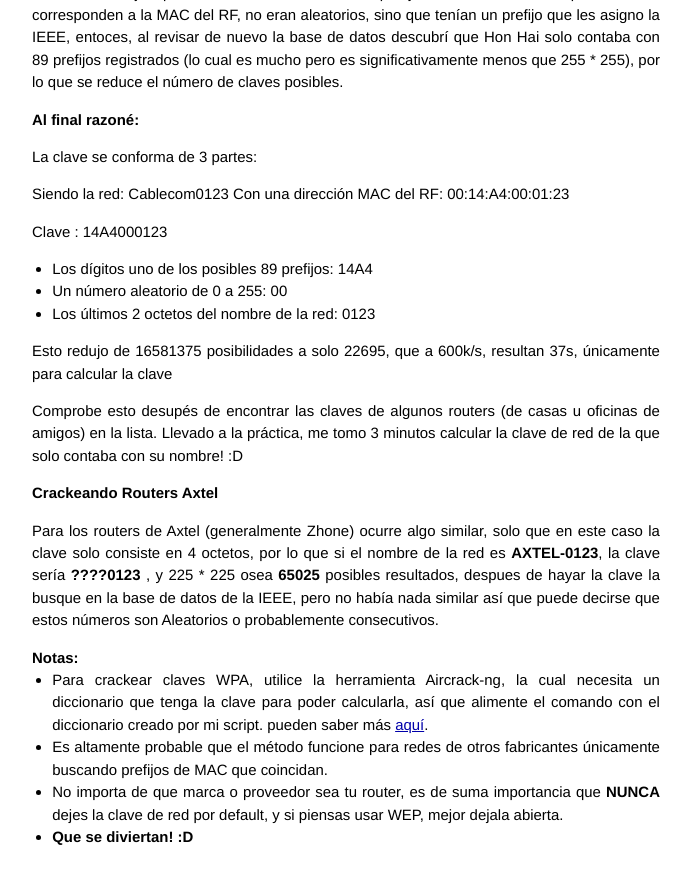
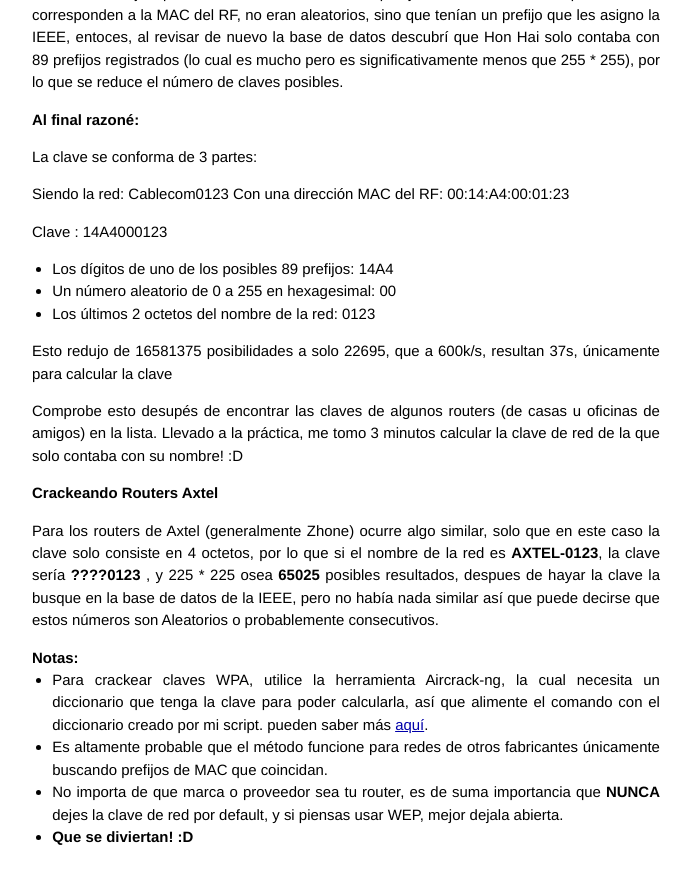
Before and after one commit to Mackaber/Mackaber.github.io, a Jekyll site: the page built from _posts/2014-05-22-vulnerabilidades-cablecom.md, in a window 1280 px wide and 900 px high, scrolled down 2275 px. Shown: the top 884 px of the window, without its empty margins (294-986 px from the left). Built offline with Jekyll 4.4.1, drawn with Linux system fonts in a browser that asks for light colours; Markdown is read by kramdown in place of the engine named in the settings.

Commit message:
Otra corrección

```diff
--- a/_posts/2014-05-22-vulnerabilidades-cablecom.md
+++ b/_posts/2014-05-22-vulnerabilidades-cablecom.md
@@ -66,9 +66,9 @@
 
 Clave : 	 14A4000123
 
-- Los dígitos uno de los posibles 89 prefijos: 14A4
-- Un número aleatorio de 0 a 255: 				 00
-- Los últimos 2 octetos del nombre de la red:  0123
+- Los dígitos de uno de los posibles 89 prefijos: 14A4
+- Un número aleatorio de 0 a 255 en hexagesimal:  00
+- Los últimos 2 octetos del nombre de la red:     0123
 
 Esto redujo de 16581375 posibilidades a solo 22695, que a 600k/s, resultan 37s, únicamente para calcular la clave
 
```
